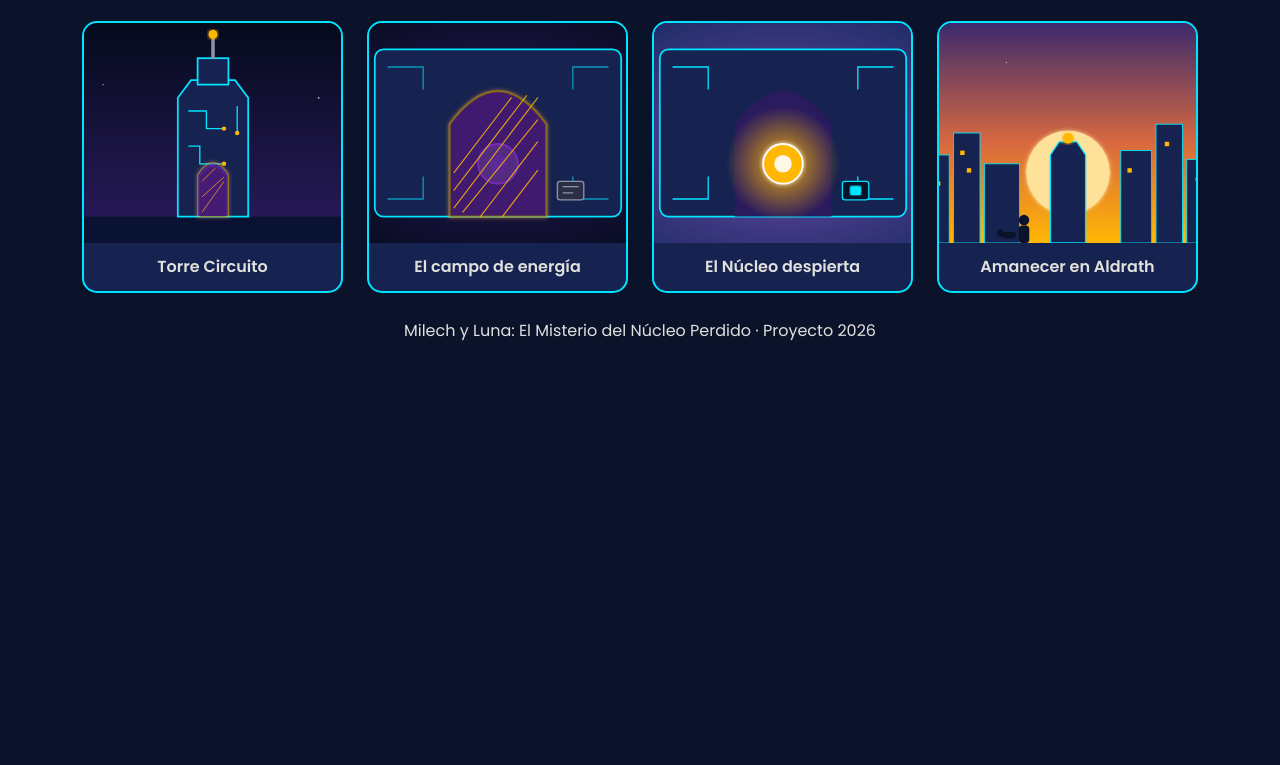
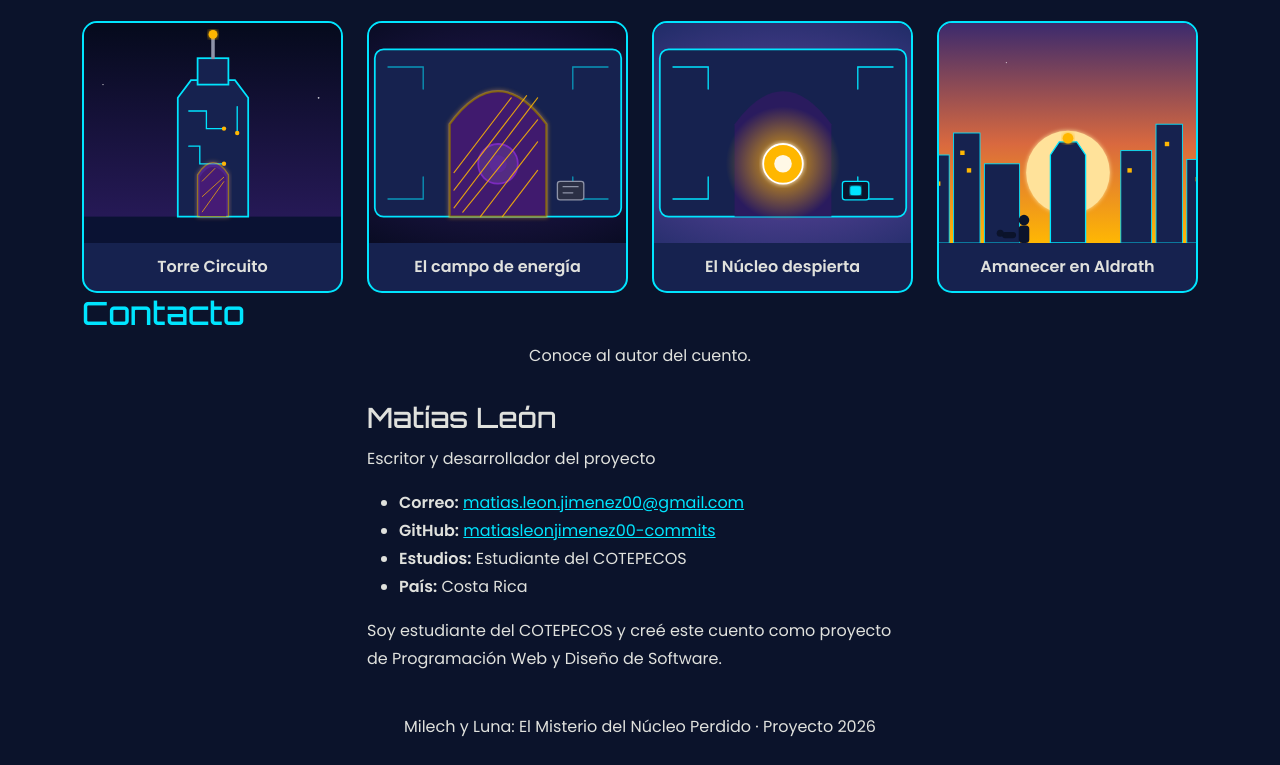
Before and after one commit to matiasleonjimenez00-commits/Repositorio-programaci-n-dise-o, a plain HTML site: page index.html in a window 1280 px wide. Shown: the part 5499-6264 px from the top of the page. Before the commit the page ends 5868 px from the top, so only its background shows below. Drawn offline with nearby package versions, Linux system fonts and the light colour scheme.

Commit message:
Info del contacto

```diff
--- a/index.html
+++ b/index.html
@@ -223,6 +223,30 @@
   <button type="button" id="visor-siguiente" class="visor-boton visor-siguiente" aria-label="Foto siguiente">&#8250;</button>
 </div>
 </section>
+<section id="contacto" class="seccion seccion-clara">
+  <div class="container">
+    <h2 class="titulo-seccion">Contacto</h2>
+    <p class="intro-seccion">Conoce al autor del cuento.</p>
+
+    <div class="row justify-content-center">
+      <div class="col-12 col-md-8 col-lg-6">
+        <div class="tarjeta-autor">
+          <h3>Matías León</h3>
+          <p class="rol">Escritor y desarrollador del proyecto</p>
+
+          <ul class="datos-contacto">
+            <li><strong>Correo:</strong> <a href="mailto:matias.leon.jimenez00@gmail.com">matias.leon.jimenez00@gmail.com</a></li>
+            <li><strong>GitHub:</strong> <a href="https://github.com/matiasleonjimenez00-commits" target="_blank">matiasleonjimenez00-commits</a></li>
+            <li><strong>Estudios:</strong> Estudiante del COTEPECOS</li>
+            <li><strong>País:</strong> Costa Rica</li>
+          </ul>
+
+          <p>Soy estudiante del COTEPECOS y creé este cuento como proyecto de Programación Web y Diseño de Software.</p>
+        </div>
+      </div>
+    </div>
+  </div>
+</section>
 </main>
 <footer id="contacto" class="text-center my-4">
   <p>Milech y Luna: El Misterio del Núcleo Perdido · Proyecto 2026</p>
```
